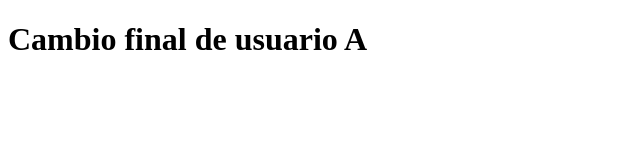
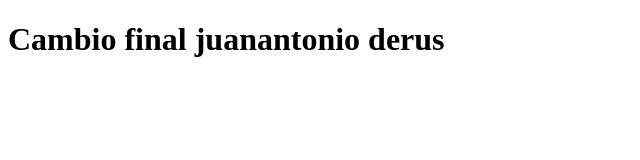
Before and after one commit to eljuanan/pildora-git, a plain HTML site: page index.html in a window 1280 px wide. Shown: the whole page, without its empty margins (0-640 px from the left). Drawn offline with Linux system fonts and the light colour scheme.

Commit message:
cambio de A

```diff
--- a/index.html
+++ b/index.html
@@ -2,6 +2,6 @@
 <html>
 <head></head>
 <body>
-	<h1> Cambio final de usuario A</h1>
+	<h1> Cambio final juanantonio derus</h1>
 </body>
 </html>
```
